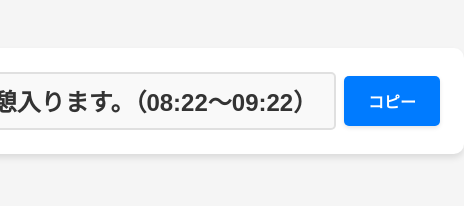
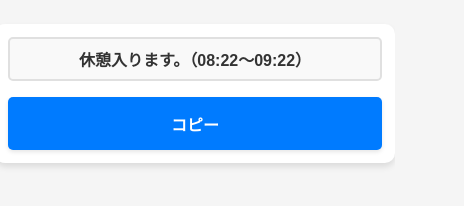
Before and after one commit to HiroyukiIsoe/breaktime, a plain HTML site: page index.html in a window 390 px wide. Shown: the whole page, 464 px wide, since content can reach past the window. Drawn offline with Linux system fonts and the light colour scheme.

Commit message:
スマートフォン対応を実装

```diff
--- a/index.html
+++ b/index.html
@@ -5,28 +5,36 @@
     <meta name="viewport" content="width=device-width, initial-scale=1.0">
     <title>休憩時間表示</title>
     <style>
+        * {
+            box-sizing: border-box;
+        }
+
         body {
             margin: 0;
-            padding: 0;
-            height: 100vh;
+            padding: 3rem 1rem 1rem 1rem;
+            min-height: 100vh;
             display: flex;
             flex-direction: column;
             justify-content: flex-start;
             align-items: center;
-            padding-top: 3rem;
             font-family: Arial, sans-serif;
             background-color: #f5f5f5;
         }
 
         .container {
             display: flex;
+            flex-direction: column;
             align-items: center;
-            gap: 0.5rem;
+            justify-content: center;
+            gap: 1rem;
             background-color: white;
             padding: 1.5rem;
             border-radius: 10px;
             box-shadow: 0 4px 6px rgba(0, 0, 0, 0.1);
-            margin-bottom: 1rem;
+            margin-bottom: 0.5rem;
+            width: 33%;
+            min-width: 400px;
+            max-width: 800px;
         }
 
         .break-input {
@@ -38,7 +46,7 @@
             border: 2px solid #e0e0e0;
             border-radius: 5px;
             background-color: #f9f9f9;
-            width: 350px;
+            width: 100%;
             outline: none;
             font-family: inherit;
         }
@@ -50,7 +58,7 @@
 
         .copy-button {
             font-size: 1rem;
-            padding: 0.8rem 1.5rem;
+            padding: 0.8rem 2rem;
             background-color: #007bff;
             color: white;
             border: none;
@@ -60,6 +68,7 @@
             transition: all 0.3s ease;
             white-space: nowrap;
             font-weight: bold;
+            width: 100%;
         }
 
         .copy-button:hover {
@@ -73,7 +82,7 @@
         }
 
         .feedback {
-            margin-top: 1rem;
+            margin-top: 0.5rem;
             font-size: 1rem;
             color: #28a745;
             font-weight: bold;
@@ -83,6 +92,56 @@
 
         .feedback.show {
             opacity: 1;
+        }
+
+        /* スマートフォン対応（768px以下） */
+        @media (max-width: 768px) {
+            body {
+                padding: 2rem 0.5rem 0.5rem 0.5rem;
+            }
+
+            .container {
+                padding: 1rem;
+                max-width: 100%;
+                width: 100%;
+            }
+
+            .break-input {
+                max-width: 100%;
+                font-size: 1.2rem;
+                padding: 0.8rem 0.5rem;
+            }
+
+            .copy-button {
+                width: 100%;
+                padding: 1rem;
+                font-size: 1.1rem;
+            }
+        }
+
+        /* 小型スマートフォン対応（480px以下） */
+        @media (max-width: 480px) {
+            body {
+                padding: 1.5rem 0.5rem 0.5rem 0.5rem;
+            }
+
+            .container {
+                padding: 0.8rem;
+            }
+
+            .break-input {
+                font-size: 1rem;
+                padding: 0.7rem 0.5rem;
+            }
+
+            .copy-button {
+                font-size: 1rem;
+                padding: 0.9rem;
+            }
+
+            .feedback {
+                font-size: 0.9rem;
+            }
         }
     </style>
 </head>
```
Also changed, not shown: 1 other file.
